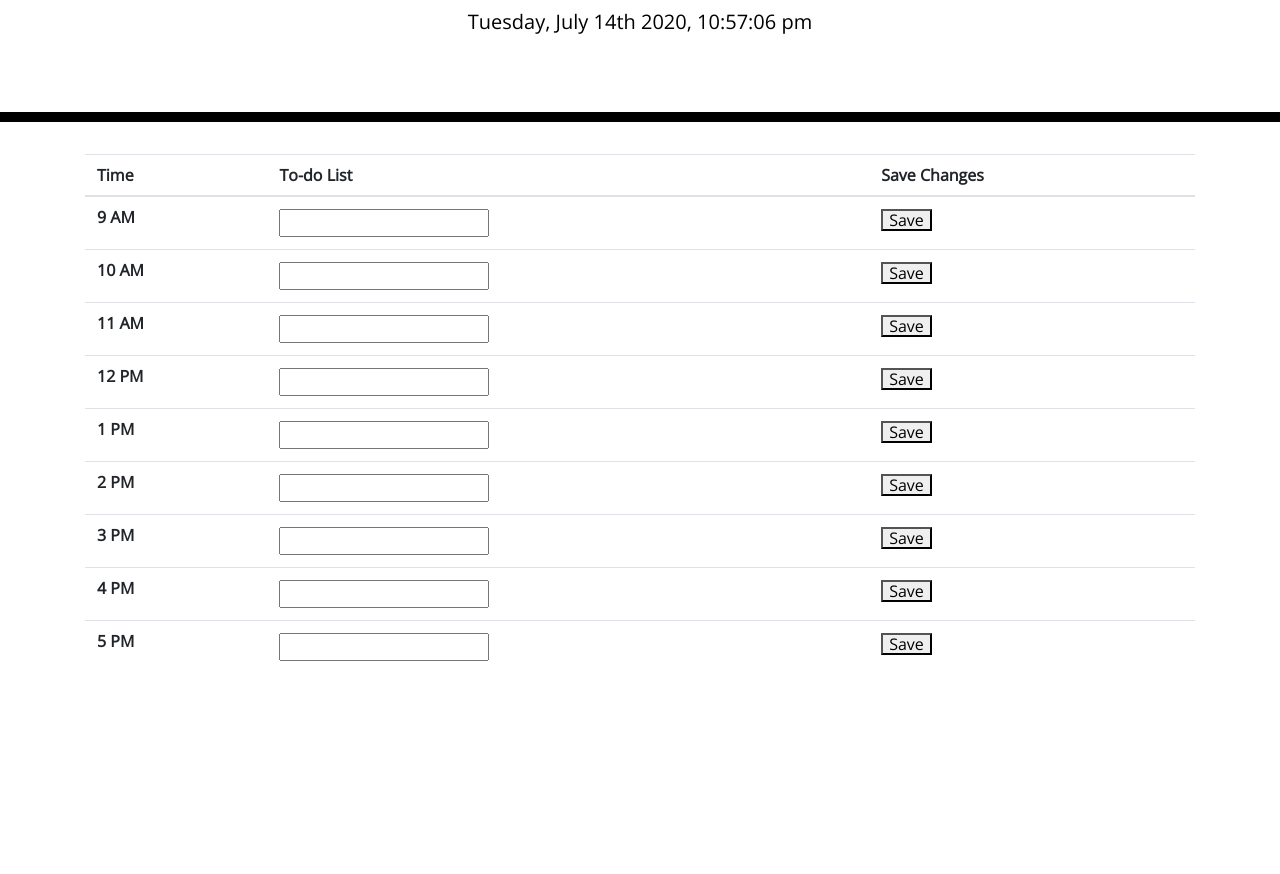
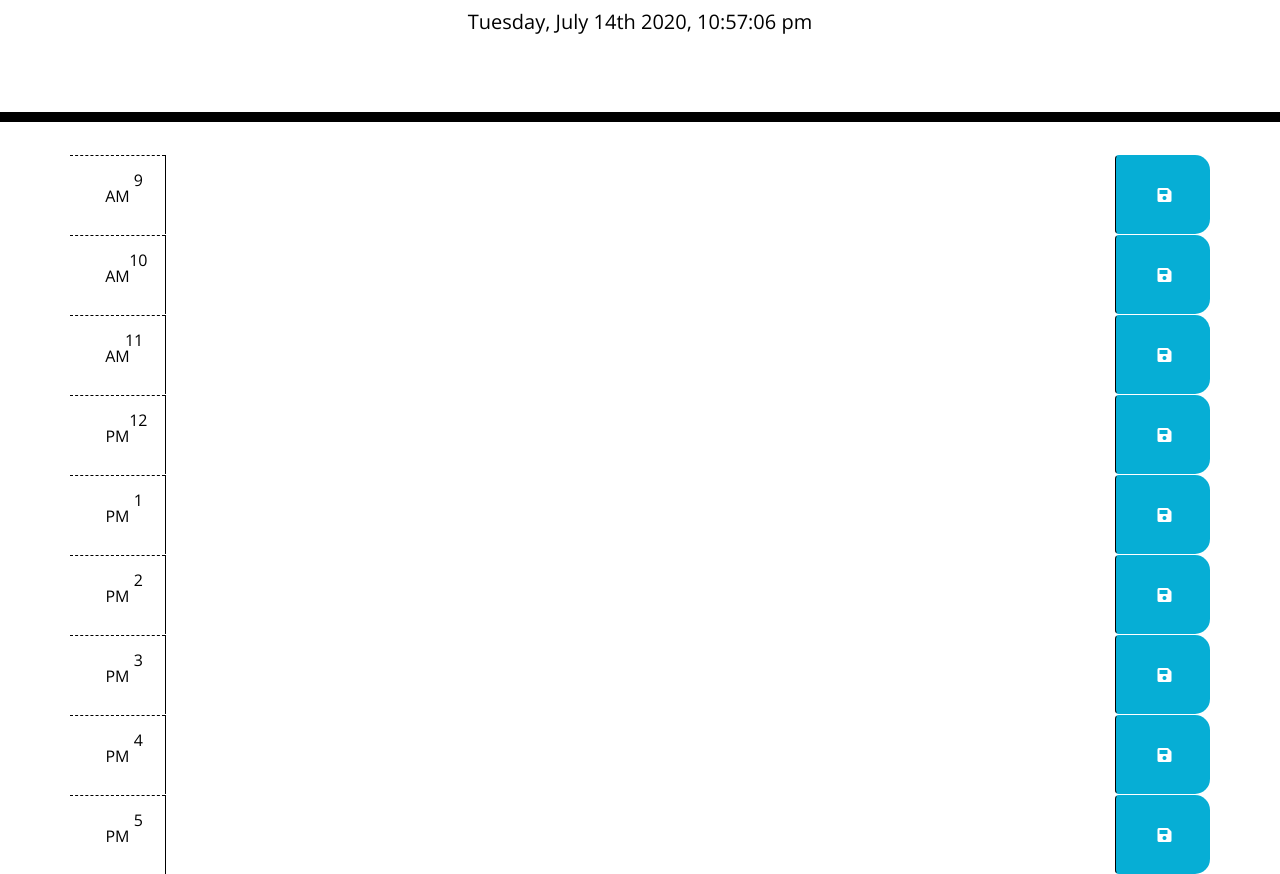
Before and after one commit to shandfield/work-day-planner.html, a plain HTML site: page index.html in a window 1280 px wide. Shown: the part 182-1056 px from the top of the page. Before the commit the page ends 871 px from the top, so only its background shows below. Drawn offline with nearby package versions, Linux system fonts and the light colour scheme.

Commit message:
final change/update to the index

```diff
--- a/index.html
+++ b/index.html
@@ -28,65 +28,70 @@
       <p id="currentDay" class="lead"></p>
     </header>
     <div class="container">
-      <div class="table-responsive">
-        <table class="table">
-          <thead>
-            <tr>
-              <th scope="col">Time</th>
-              <th scope="col">To-do List</th>
-              <th scope="col">Save Changes</th>
-              </tr>
-          </thead>
-          <tbody>
-            <tr>
-              <th scope="row">9 AM</th>
-              <td><input type="text" id= "todoInput"></td>
-              <td><button id="SaveBtn">Save</button></td>
-              </tr>
-            <tr>
-              <th scope="row">10 AM</th>
-              <td><input type="text" id= "todoInput"></td>
-              <td><button id="SaveBtn">Save</button></td>
-              </tr>
-            <tr>
-              <th scope="row">11 AM</th>
-              <td><input type="text" id= "todoInput"></td>
-              <td><button id="SaveBtn">Save</button></td>
-              </tr>
-            <tr>
-                <th scope="row">12 PM</th>
-                <td><input type="text" id= "todoInput"></td>
-                <td><button id="SaveBtn">Save</button></td>
-              </tr>
-            <tr>
-                <th scope="row">1 PM</th>
-                <td><input type="text" id= "todoInput"></td>
-                <td><button id="SaveBtn">Save</button></td>
-                </tr>
-            <tr>
-                <th scope="row">2 PM</th>
-                <td><input type="text" id= "todoInput"></td>
-                <td><button id="SaveBtn">Save</button></td>
-                </tr>
-            <tr>
-                <th scope="row">3 PM</th>
-                <td><input type="text" id= "todoInput"></td>
-                <td><button id="SaveBtn">Save</button></td>
-                </tr>
-            <tr>
-                <th scope="row">4 PM</th>
-                <td><input type="text" id= "todoInput"></td>
-                <td><button id="SaveBtn">Save</button></td>
-                </tr>
-            <tr>
-                <th scope="row">5 PM</th>
-                <td><input type="text" id= "todoInput"></td>
-                <td><button id="SaveBtn">Save</button></td>
-                </tr>
-          </tbody>
-        </table>
+      <div id= "9AM" class="time-block row" >
+        <div class= "hour col-md-1">
+          9 AM
+        </div>
+        <textarea class="description col-md-10"></textarea>
+        <button class="saveBtn btn col-md-1"> <i class="fas fa-save"></i></button>
       </div>
-     </div>
+    <div id= "10AM" class="time-block row" >
+        <div class= "hour col-md-1">
+          10 AM
+        </div>
+        <textarea class="description col-md-10"></textarea>
+        <button class="saveBtn btn col-md-1"> <i class="fas fa-save"></i></button>
+      </div>
+    <div id= "11AM" class="time-block row" >
+      <div class= "hour col-md-1">
+        11 AM
+      </div>
+      <textarea class="description col-md-10"></textarea>
+      <button class="saveBtn btn col-md-1"> <i class="fas fa-save"></i></button>
+      </div>
+    <div id= "12PM" class="time-block row" >
+        <div class= "hour col-md-1">
+          12 PM
+        </div>
+        <textarea class="description col-md-10"></textarea>
+        <button class="saveBtn btn col-md-1"> <i class="fas fa-save"></i></button>
+      </div>
+    <div id= "1 PM" class="time-block row" >
+        <div class= "hour col-md-1">
+          1 PM
+        </div>
+        <textarea class="description col-md-10"></textarea>
+        <button class="saveBtn btn col-md-1"> <i class="fas fa-save"></i></button>
+      </div>
+      <div id= "2 PM" class="time-block row" >
+        <div class= "hour col-md-1">
+          2 PM
+        </div>
+        <textarea class="description col-md-10"></textarea>
+        <button class="saveBtn btn col-md-1"> <i class="fas fa-save"></i></button>
+      </div>
+    <div id= "3 PM" class="time-block row" >
+        <div class= "hour col-md-1">
+          3 PM
+        </div>
+        <textarea class="description col-md-10"></textarea>
+        <button class="saveBtn btn col-md-1"> <i class="fas fa-save"></i></button>
+      </div>
+    <div id= "4 PM" class="time-block row" >
+        <div class= "hour col-md-1">
+          4 PM
+        </div>
+        <textarea class="description col-md-10"></textarea>
+        <button class="saveBtn btn col-md-1"> <i class="fas fa-save"></i></button>
+      </div>
+     <div id= "5 PM" class="time-block row" >
+        <div class= "hour col-md-1">
+          5 PM
+        </div>
+        <textarea class="description col-md-10"></textarea>
+        <button class="saveBtn btn col-md-1"> <i class="fas fa-save"></i></button>
+      </div>
+    </div>
     <script src="https://code.jquery.com/jquery-3.4.1.min.js"></script>
     <script src="https://cdnjs.cloudflare.com/ajax/libs/moment.js/2.24.0/moment.min.js"></script>
     <script src="./script.js"></script>
```
